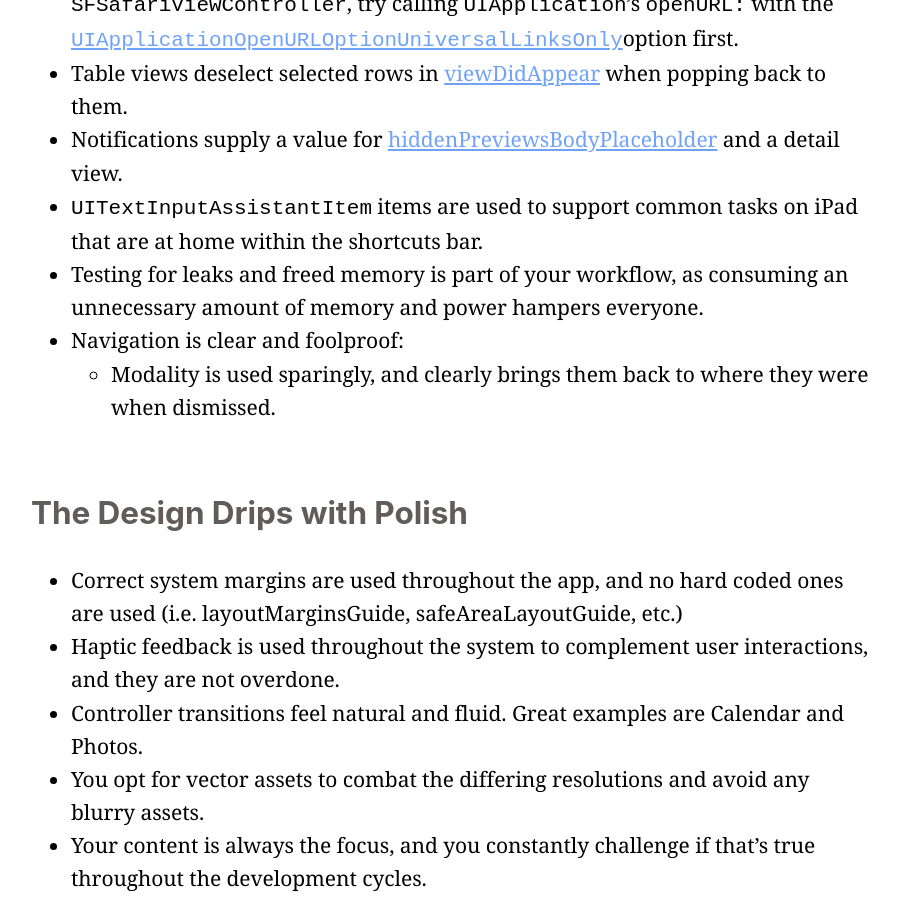
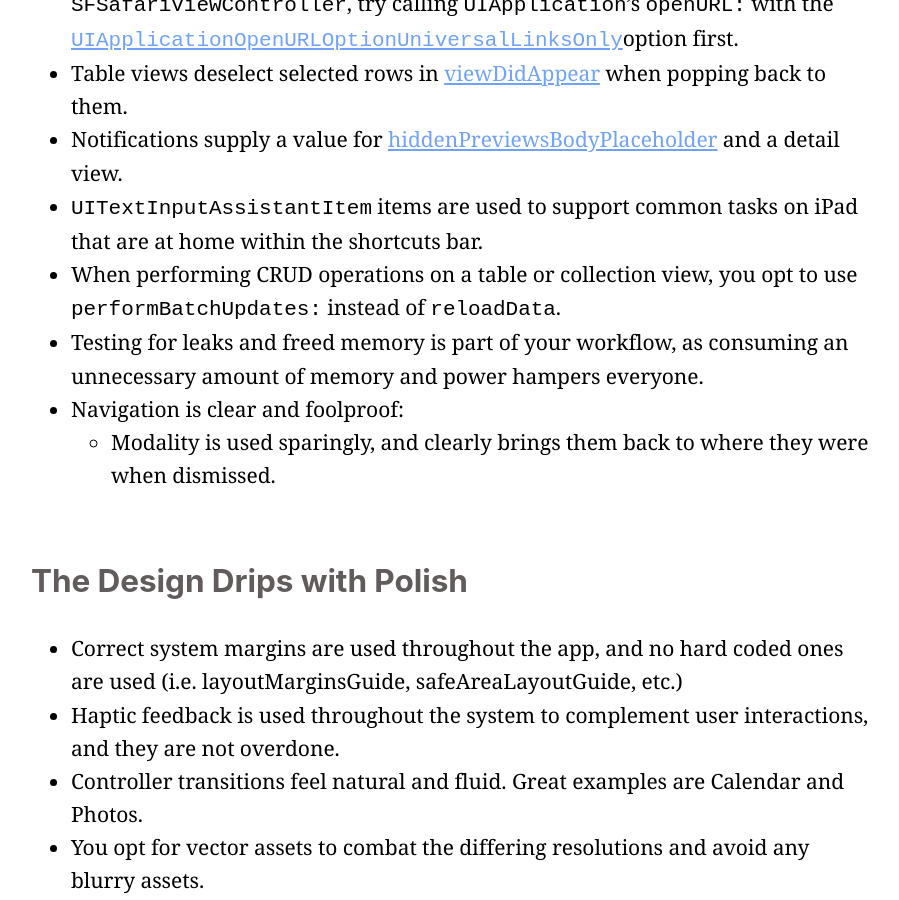
Before and after one commit to hassaan4584/Swiftjective-C, a Jekyll site: the page built from _posts/2019-02-25-A-Best-in-Class-App.md, in a window 1280 px wide and 900 px high, scrolled down 5049 px. Shown: the whole window, without its empty margins (189-1088 px from the left). Built offline with Jekyll 4.4.1, drawn with Linux system fonts in a browser that asks for light colours; comment, search, counter and statistics services are not loaded.

Commit message:
Batch updates

```diff
--- a/_posts/2019-02-25-A-Best-in-Class-App.md
+++ b/_posts/2019-02-25-A-Best-in-Class-App.md
@@ -101,6 +101,7 @@ The five sections it covers are:
 - Table views deselect selected rows in [viewDidAppear](https://gist.github.com/smileyborg/ec4812c146f575cd006d98d681108ba8) when popping back to them.
 - Notifications supply a value for [hiddenPreviewsBodyPlaceholder](https://developer.apple.com/documentation/usernotifications/unnotificationcategory/2873736-hiddenpreviewsbodyplaceholder) and a detail view.
 - `UITextInputAssistantItem` items are used to support common tasks on iPad that are at home within the shortcuts bar.
+- When performing CRUD operations on a table or collection view, you opt to use `performBatchUpdates:` instead of `reloadData`.
 - Testing for leaks and freed memory is part of your workflow, as consuming an unnecessary amount of memory and power hampers everyone.
 - Navigation is clear and foolproof:
     - Modality is used sparingly, and clearly brings them back to where they were when dismissed.
```
